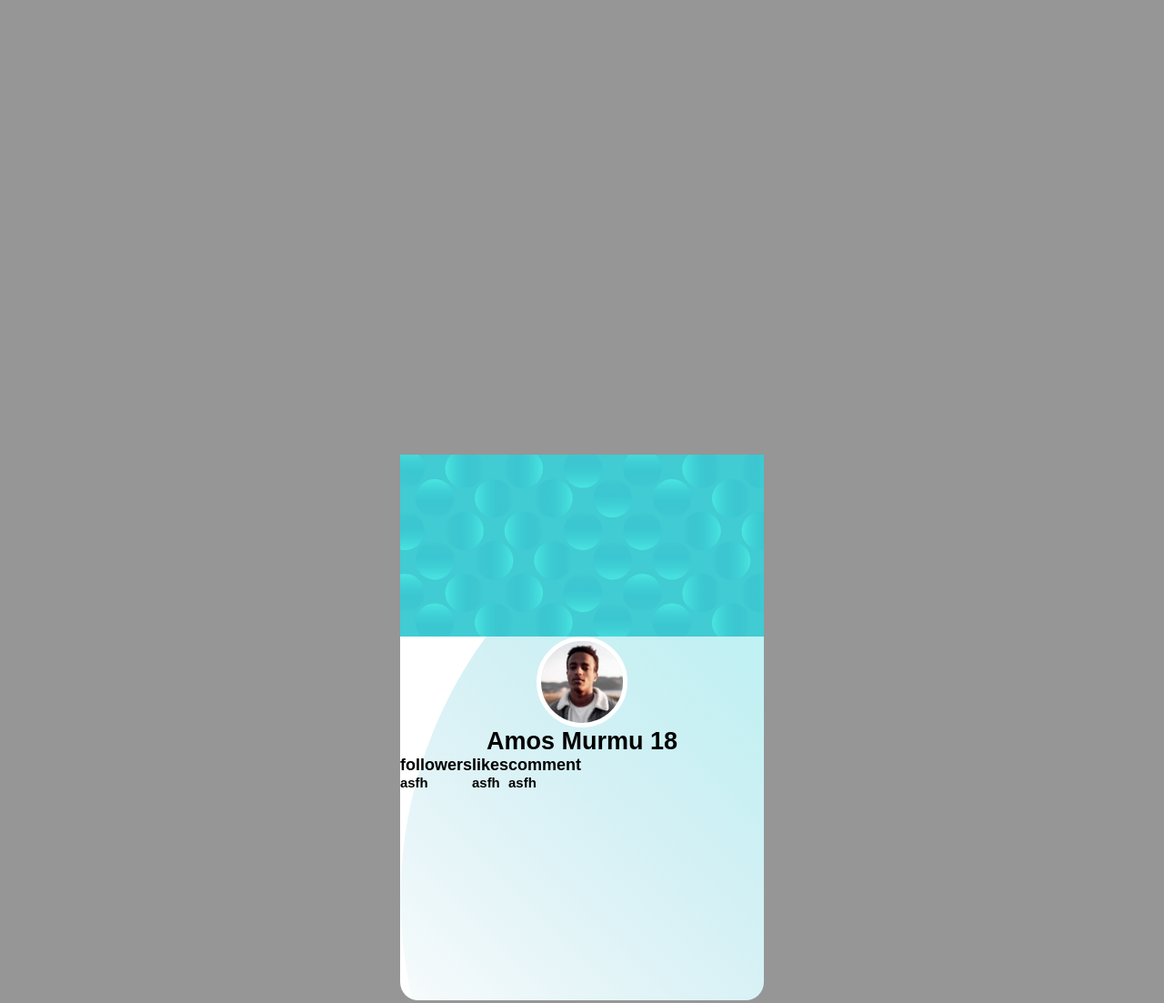
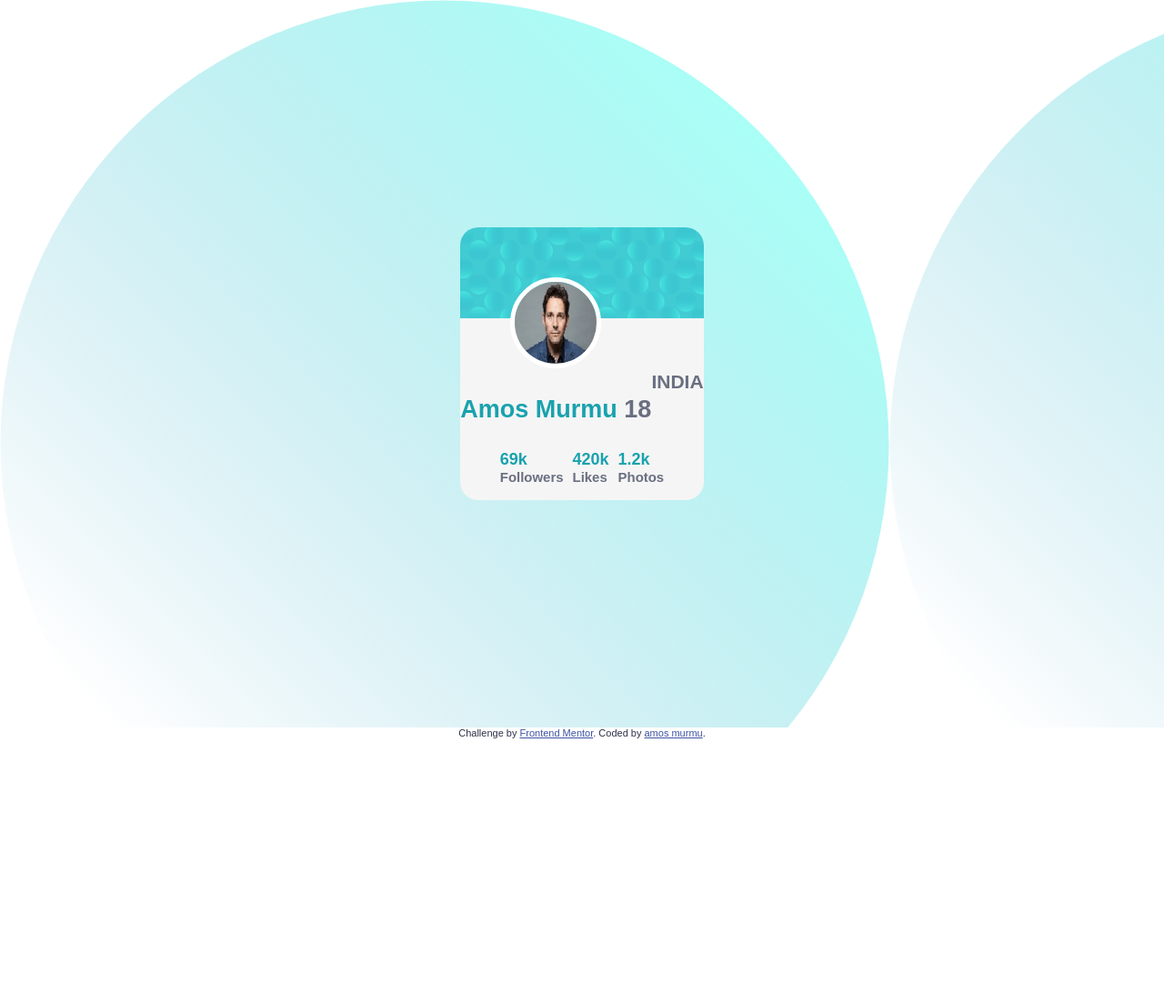
Before and after one commit to amosmurmu/profile_card, a plain HTML site: page index.html in a window 1280 px wide. Shown: the top 1103 px of the page at 91% size. After the commit the page ends 812 px from the top, so only its background shows below. Drawn offline with Linux system fonts and the light colour scheme.

Commit message:
profile card practice day2

```diff
--- a/index.html
+++ b/index.html
@@ -4,8 +4,8 @@
 <head>
   <meta charset="UTF-8">
   <meta name="viewport" content="width=device-width, initial-scale=1.0">
-  <link rel="icon" type="image/png" sizes="32x32" href="./images/favicon-32x32.png">
-  <title>Frontend Mentor | Profile card component</title>
+  <link rel="icon" type="image/png" sizes="32x32" href="./images/icon.png">
+  <title>Profile Card</title>
   <link rel="stylesheet" href="style.css">
 </head>
 
@@ -16,30 +16,25 @@
       </div>
       <div class="card-body">
         <div class="imagearea">
-          <img src="./images/image-victor.jpg" alt="">
+          <img src="./images/profile.png" alt="">
         </div>
         <h2 class="name-age">Amos Murmu
           <span class="age">18</span>
         </h2>
+        <h3 class="city">INDIA</h3>
       </div>
       <div class="card-footer">
         <div class="items">
-          <div class="values-1">
-            <h4>followers</h4>
-            <h5>asfh</h5>
-          </div>
+            <h4>69k</h4>
+            <h5>Followers</h5>
         </div>
         <div class="items">
-          <div class="values-2">
-            <h4>likes</h4>
-            <h5>asfh</h5>
-          </div>
+            <h4>420k</h4>
+            <h5>Likes</h5>
         </div>
         <div class="items">
-          <div class="values-3">
-            <h4>comment</h4>
-            <h5>asfh</h5>
-          </div>
+            <h4>1.2k</h4>
+            <h5>Photos</h5>
         </div>
       </div>
     </div>
--- a/style.css
+++ b/style.css
@@ -10,53 +10,52 @@
 
 body {
     font-family: 'Kumbh Sans', sans-serif;
-    /* font-weight: 400, 700;
-     */
-    color: black;
+    color: hsl(229, 23%, 23%);
 }
 
 section {
-    background: hsl(0, 0%, 59%);
-    height: 200vh;
+    background-image: url(./images/bg-pattern-top.svg);
+    min-height: 100vh;
     display: flex;
     align-items: center;
     justify-content: center;
-    /* flex-flow: column wrap; */
-    position: relative;
 }
 
 .card {
-    /* background-color: hsl(0, 0%, 59%); */
-    background-image: url(./images/bg-pattern-top.svg);
     /* display: flex; */
     align-items: center;
     justify-content: center;
-    position: relative;
-    /* flex-flow: column wrap; */
-    width: 400px;
-    height: 600px;
-    background-color: white;
-    /* border: 2px solid white; */
+    max-width: 300px;
+    overflow: hidden;
+    height: 300px;
+    background-color:whitesmoke;
     border-radius: 20px;
 }
 
 .card-header {
     background-size: cover;
     background-image: url(./images/bg-pattern-card.svg);
-    height: 200px;
+    height: 100px;
     width: 100%;
 }
 
-.card-body{
+.card-body {
     display: flex;
     align-items: center;
     justify-content: center;
     flex-flow: column wrap;
-    /* background-image: url(./images/bg-pattern-card.svg); */
+    height: 100px;
+    margin: 20px auto;
 }
-.card-footer{
+
+.card-footer {
     display: flex;
+    justify-content: center;
     flex-flow: row nowrap;
+}
+
+.items{
+    padding:5px;
 }
 
 .imagearea {
@@ -65,6 +64,7 @@ section {
     border-radius: 50%;
     overflow: hidden;
     border: 5px solid white;
+    margin: -70px auto 30px auto;
 }
 
 .imagearea img {
@@ -81,3 +81,11 @@ section {
 .attribution a {
     color: hsl(228, 45%, 44%);
 }
+
+h2, h4 {
+    color: hsl(185, 75%, 39%);
+}
+
+.age, h3,h5 {
+    color: hsl(227, 10%, 46%);
+}
```
Also changed, not shown: images/icon.png (added), images/profile.png (added).
